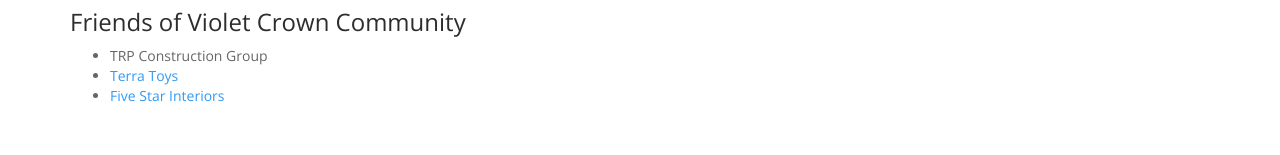
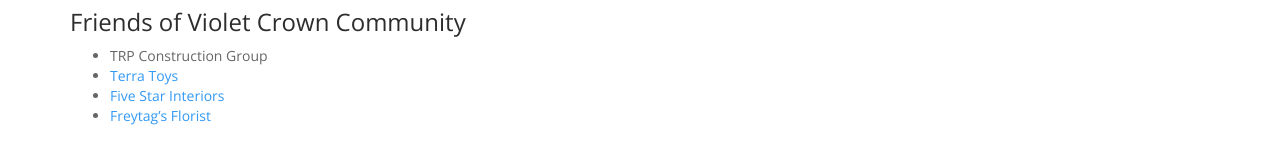
Before and after one commit to vccw/vccw.github.io, a Jekyll site: the page built from sponsors.md, in a window 1280 px wide. Shown: the part 742-897 px from the top of the page. Built offline with Jekyll 4.4.1, drawn with Linux system fonts in a browser that asks for light colours; comment, search, counter and statistics services are not loaded.

Commit message:
Update sponsors.md
Add Freytag's Florist to friends

```diff
--- a/sponsors.md
+++ b/sponsors.md
@@ -44,3 +44,4 @@
 * TRP Construction Group
 * [Terra Toys](http://www.terratoys.com/)
 * [Five Star Interiors](https://www.facebook.com/pages/Five-Star-Interiors/155474834491448)
+* [Freytag's Florist](http://www.freytagsflorist.com/)
```
